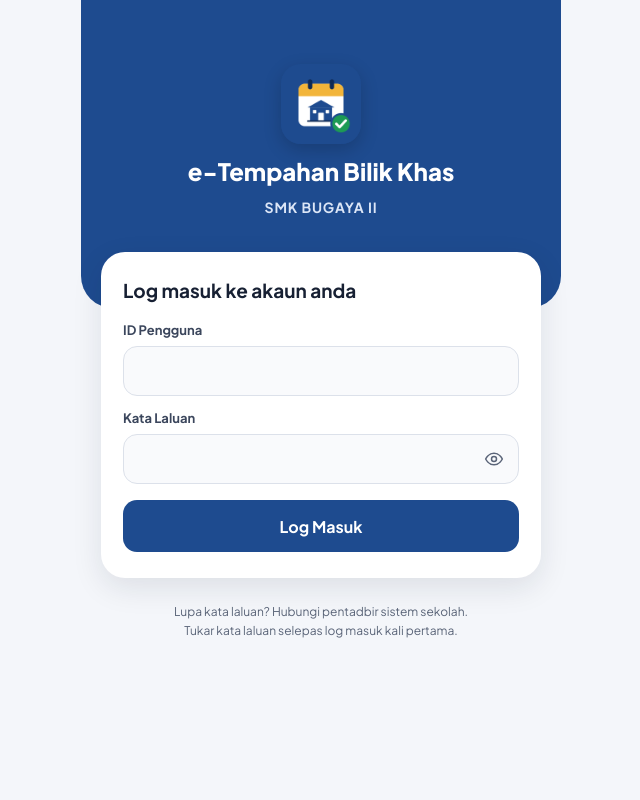
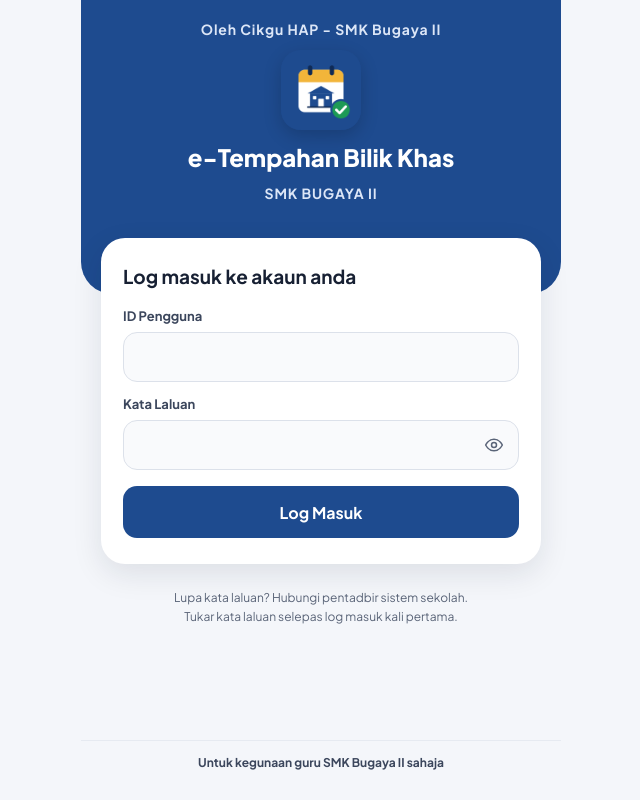
Before and after one commit to HAPSMKBII/e-tempahan-bilik-khas, a plain HTML site: page index.html in a window 1280 px wide. Shown: the whole page, without its empty margins (319-959 px from the left). Drawn offline with Linux system fonts and the light colour scheme.

Commit message:
Halaman log masuk: tambah 'Oleh Cikgu HAP' dan nota kegunaan guru
Baris 'Oleh Cikgu HAP - SMK Bugaya II' di atas dan 'Untuk kegunaan guru
SMK Bugaya II sahaja' di bawah skrin log masuk. VERSI sw.js dinaikkan
ke v1.1 supaya telefon menerima versi baharu.

Co-Authored-By: Claude Opus 5.5 <noreply@anthropic.com>
Claude-Session: https://claude.ai/code/session_01JqcEj2ie7NtUuz2zV7LmL5

```diff
--- a/index.html
+++ b/index.html
@@ -26,7 +26,10 @@ html,body{margin:0;background:var(--latar);color:var(--teks);font-family:'Plus J
 button,input,textarea{font:inherit;color:inherit}
 
 /* Log masuk */
-.hero{background:var(--utama);padding:64px 28px 92px;display:flex;flex-direction:column;align-items:center;gap:12px;border-radius:0 0 32px 32px;text-align:center}
+#v-login:not([hidden]){display:flex;flex-direction:column;min-height:100vh}
+.oleh{margin:0 0 10px;font-size:12px;font-weight:600;color:#DCE6F7;letter-spacing:.02em}
+.kaki{margin-top:auto;padding:14px 24px calc(18px + env(safe-area-inset-bottom));font-size:12px;font-weight:700;color:#3B465C;text-align:center;border-top:1px solid var(--garis2)}
+.hero{background:var(--utama);padding:20px 28px 92px;display:flex;flex-direction:column;align-items:center;gap:12px;border-radius:0 0 32px 32px;text-align:center}
 .logo{width:72px;height:72px;border-radius:20px;background:#fff;display:flex;align-items:center;justify-content:center}
 .hero h1{margin:0;font-size:24px;font-weight:800;color:#fff}
 .hero p{margin:0;font-size:14px;color:#DCE6F7;font-weight:700;letter-spacing:.06em}
@@ -133,6 +136,7 @@ nav.bawah button[aria-current="page"]{color:var(--utama);font-weight:800}
   <!-- ===================== LOG MASUK ===================== -->
   <section id="v-login">
     <div class="hero">
+      <p class="oleh">Oleh Cikgu HAP - SMK Bugaya II</p>
       <img src="ikon-192.png" alt="" width="80" height="80" style="width:80px;height:80px;border-radius:20px;box-shadow:0 6px 18px rgba(0,0,0,.18)">
       <h1>e-Tempahan Bilik Khas</h1>
       <p>SMK BUGAYA II</p>
@@ -160,6 +164,7 @@ nav.bawah button[aria-current="page"]{color:var(--utama);font-weight:800}
       <button type="button" class="btn utama kecil" id="b-pasang" hidden style="width:auto;padding:0 16px">Pasang</button>
     </div>
     <p class="nota">Lupa kata laluan? Hubungi pentadbir sistem sekolah.<br>Tukar kata laluan selepas log masuk kali pertama.</p>
+    <p class="kaki">Untuk kegunaan guru SMK Bugaya II sahaja</p>
   </section>
 
   <!-- ===================== APLIKASI ===================== -->
--- a/sw.js
+++ b/sw.js
@@ -1,6 +1,6 @@
 // e-Tempahan Bilik Khas — service worker
 // Tukar VERSI setiap kali index.html dikemas kini supaya telefon guru menerima versi baharu.
-const VERSI = 'etempahan-v1.0-2026-11-22';
+const VERSI = 'etempahan-v1.1-2026-11-22';
 const WAJIB = ['./index.html'];
 const PILIHAN = ['./', './manifest.webmanifest', './tetapan.js', './ikon-192.png', './ikon-512.png',
   './ikon-maskable-512.png', './apple-touch-icon.png', './favicon.png'];
```
